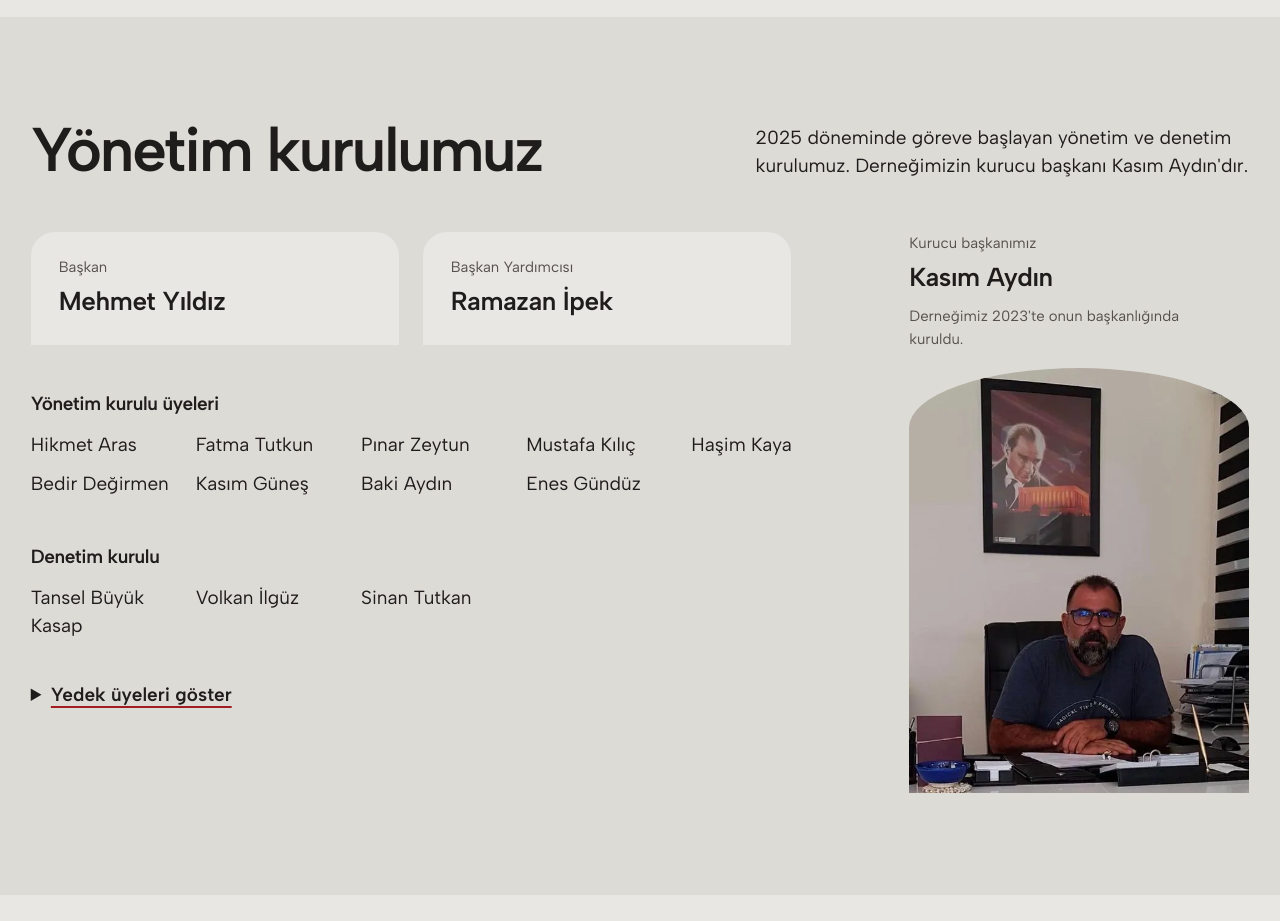
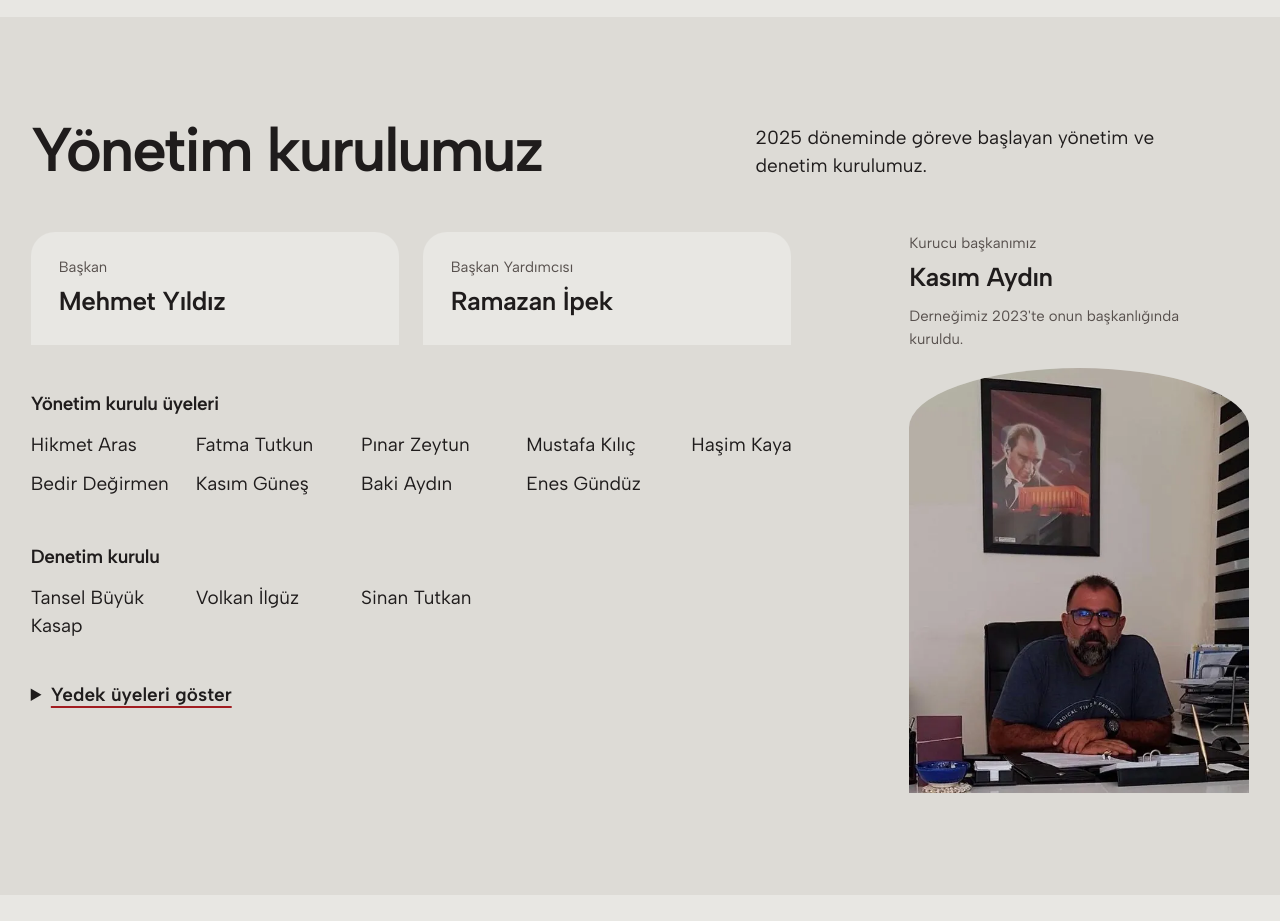
Before and after one commit to dagdelenbatu14-pixel/bodrum-karslilar-dernegi, a plain HTML site: page index.html in a window 1280 px wide. Shown: the part 6060-6981 px from the top of the page. Drawn offline with Linux system fonts and the light colour scheme.

Commit message:
Yönetim başlığındaki kurucu başkan cümlesi kaldırıldı
Co-Authored-By: Claude Opus 5.5 <noreply@anthropic.com>

```diff
--- a/index.html
+++ b/index.html
@@ -555,7 +555,7 @@ p{max-width:62ch;text-wrap:pretty}
 <section class="yk" id="yonetim" aria-labelledby="yk-h">
   <div class="sec-head">
     <h2 id="yk-h" class="rv">Yönetim kurulumuz</h2>
-    <p class="rv" style="--i:1">2025 döneminde göreve başlayan yönetim ve denetim kurulumuz. Derneğimizin kurucu başkanı Kasım Aydın'dır.</p>
+    <p class="rv" style="--i:1">2025 döneminde göreve başlayan yönetim ve denetim kurulumuz.</p>
   </div>
   <div class="yk-grid">
   <div class="yk-list">
```
Also changed, not shown: 1 other file.
